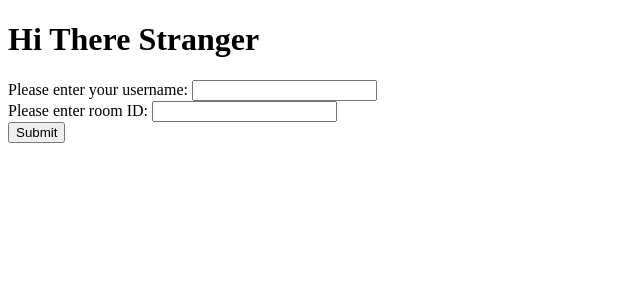
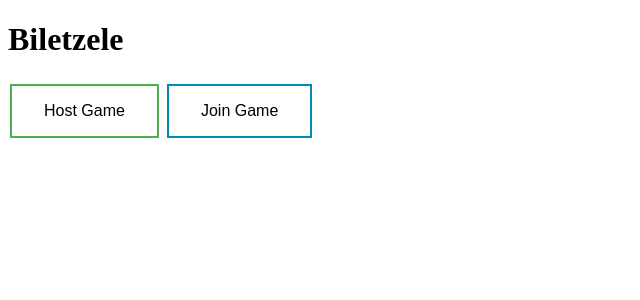
Before and after one commit to mi-rac/Biletzele, a Flask app: page / in a window 1280 px wide. Shown: the top 300 px of the page, without its empty margins (0-640 px from the left). Run offline with Flask 2, Linux system fonts and the light colour scheme.

Commit message:
styles.css

```diff
--- a/app/routes.py
+++ b/app/routes.py
@@ -6,6 +6,10 @@ from app import app, socketio
 @app.route('/index', methods=['GET', 'POST'])
 def home():
     return render_template('home.html')
+
+@app.route('/host')
+def host():
+    return render_template('host.html')
 
 @app.route('/chat')
 def chat():
--- /dev/null
+++ b/app/static/style.css
@@ -0,0 +1,34 @@
+.button {
+  border: none;
+  color: white;
+  padding: 16px 32px;
+  text-align: center;
+  text-decoration: none;
+  display: inline-block;
+  font-size: 16px;
+  margin: 4px 2px;
+  transition-duration: 0.2s;
+  cursor: pointer;
+}
+
+.button1 {
+  background-color: white;
+  color: black;
+  border: 2px solid #4CAF50;
+}
+
+.button1:hover {
+  background-color: #4CAF50;
+  color: white;
+}
+
+.button2 {
+  background-color: white;
+  color: black;
+  border: 2px solid #008CBA;
+}
+
+.button2:hover {
+  background-color: #008CBA;
+  color: white;
+}
--- a/app/templates/home.html
+++ b/app/templates/home.html
@@ -1,16 +1,10 @@
 {% extends "index.html" %}
 
 {% block content %}
-<h1>Hi There Stranger</h1>
-<form action="/chat">
-    <div>
-        <label>Please enter your username:</label>
-        <input type="text" name="username">
-    </div>
-    <div>
-        <label>Please enter room ID:</label>
-        <input type="text" name="room">
-    </div>
-    <button type="submit">Submit</button>
-</form>
+<form id="host" action="/host" method="get"></form>
+<form id="join" action="/join" method="get"></form>
+
+<button form="host" class="button button1" type="submit">Host Game</button>
+<button form="join" class="button button2" type="submit">Join Game</button>
+
 {% endblock %}
--- a/app/templates/index.html
+++ b/app/templates/index.html
@@ -2,8 +2,10 @@
 <html>
   <head>
     <title>Biletzele</title>
+    <link rel= "stylesheet" type= "text/css" href= "{{ url_for('static', filename='style.css') }}">
   </head>
   <body>
+      <h1>Biletzele</h1>
       {% block content %}
       {% endblock %}
   </body>
```
Also changed, not shown: app/templates/host.html (added, +15 -0 lines).
